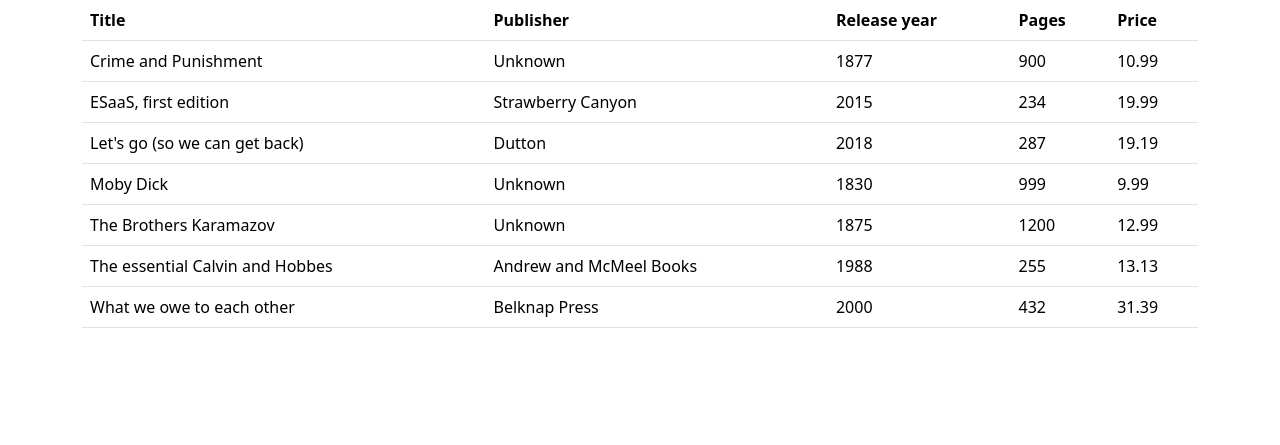
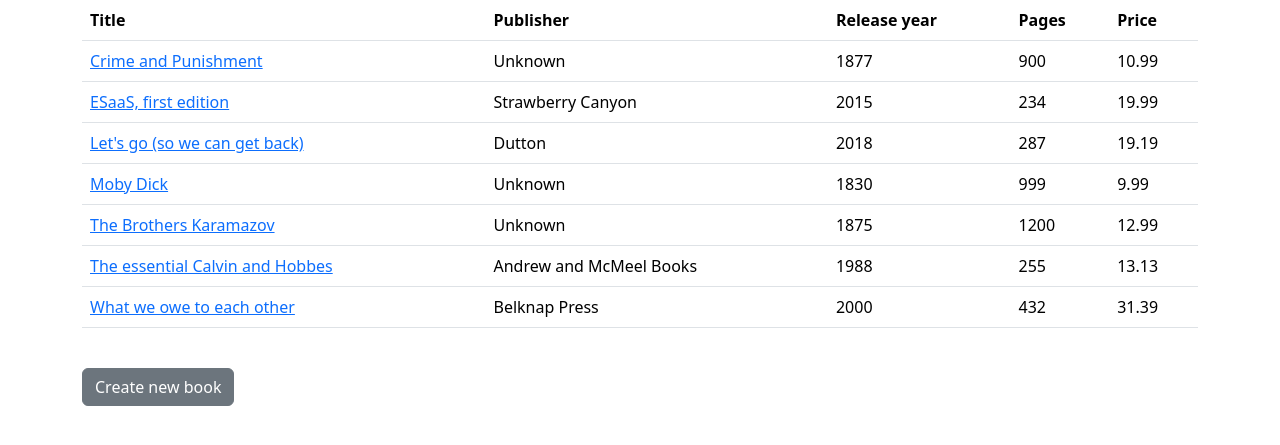
Before and after one commit to colgate-cosc415-fall23/bookapp, a Rails app: page / in a window 1280 px wide. Shown: the top 445 px of the page. Run offline with Rails 7, Linux system fonts and the light colour scheme; data comes from the database, SQL or seed files in the repository.

Commit message:
new/create

```diff
--- a/app/controllers/books_controller.rb
+++ b/app/controllers/books_controller.rb
@@ -6,4 +6,23 @@ class BooksController < ApplicationController
   def show
     @book = Book.find(params[:id])
   end
+
+  def new
+    @book = Book.new
+  end
+
+  def create
+    @book = Book.new(create_params)
+    if @book.save
+      redirect_to books_path and return
+    else
+      render 'new'
+    end
+  end
+
+  private
+  def create_params
+    params.require(:book).permit(:title, :publisher, :year, :pages, :list_price)
+  end
+
 end
--- a/app/views/books/index.html.erb
+++ b/app/views/books/index.html.erb
@@ -13,7 +13,7 @@
     <tbody>
     <% @books.each do |book| %>
       <tr>
-        <td><%= book.title %>
+        <td><%= link_to book.title, book_path(book) %>
         <td><%= book.publisher %>
         <td><%= book.year %>
         <td><%= book.pages %>
@@ -22,5 +22,7 @@
     <% end %>
     </tbody>
   </table>
+  <br>
+  <%= link_to "Create new book", new_book_path, class: "btn btn-secondary" %>
   </div>
 </section>
--- a/app/views/books/show.html.erb
+++ b/app/views/books/show.html.erb
@@ -11,5 +11,8 @@
   <dt>Price</dt>
   <dd><%= @book.list_price %></dd>
   </dl>
+  <br>
+
+  <%= link_to "Back to index", books_path, class: "btn btn-primary" %>
 <div>
 </section>
```
Also changed, not shown: app/views/books/new.html.erb (added, +26 -0 lines).
